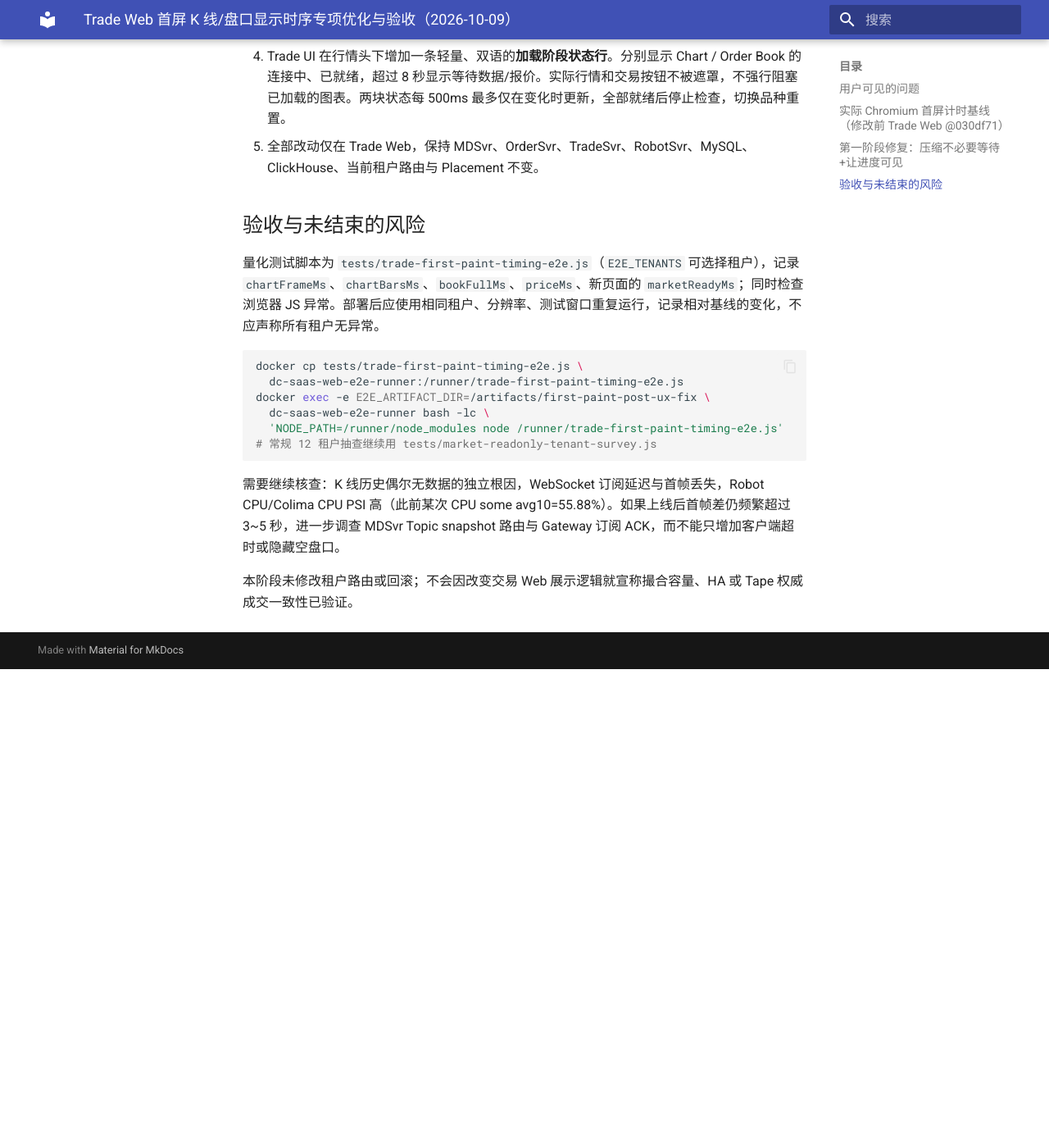
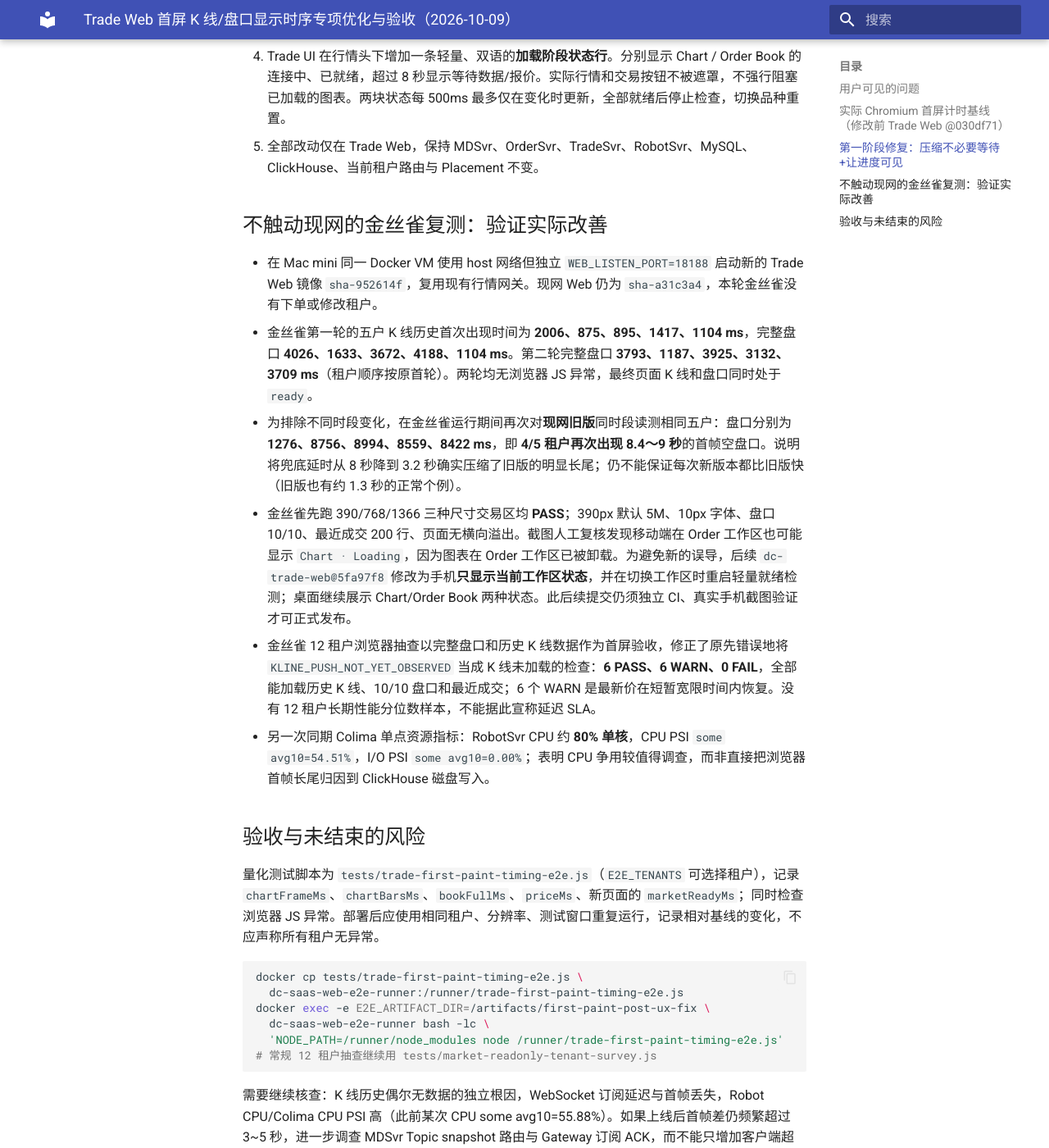
Before and after one commit to bliplink/dc-quant-deploy, an MkDocs documentation site: the page built from docs/TRADE_FIRST_PAINT_TENANT_EXPERIENCE_20261009.zh-CN.md, in a window 1280 px wide and 1400 px high, scrolled down 1243 px. Shown: the whole window at 82% size. Built offline with MkDocs 1.6.1 and Material for MkDocs 9.7.7, drawn with Linux system fonts in a browser that asks for light colours; before the commit the page ends 2059 px from its top, so only the background shows below that.

Commit message:
test(saas): compare first chart and book paint times with canary

```diff
--- a/docs/TRADE_FIRST_PAINT_TENANT_EXPERIENCE_20261009.zh-CN.md
+++ b/docs/TRADE_FIRST_PAINT_TENANT_EXPERIENCE_20261009.zh-CN.md
@@ -28,6 +28,15 @@
 4. Trade UI 在行情头下增加一条轻量、双语的**加载阶段状态行**。分别显示 Chart / Order Book 的连接中、已就绪，超过 8 秒显示等待数据/报价。实际行情和交易按钮不被遮罩，不强行阻塞已加载的图表。两块状态每 500ms 最多仅在变化时更新，全部就绪后停止检查，切换品种重置。
 5. 全部改动仅在 Trade Web，保持 MDSvr、OrderSvr、TradeSvr、RobotSvr、MySQL、ClickHouse、当前租户路由与 Placement 不变。
 
+## 不触动现网的金丝雀复测：验证实际改善
+
+- 在 Mac mini 同一 Docker VM 使用 host 网络但独立 `WEB_LISTEN_PORT=18188` 启动新的 Trade Web 镜像 `sha-952614f`，复用现有行情网关。现网 Web 仍为 `sha-a31c3a4`，本轮金丝雀没有下单或修改租户。
+- 金丝雀第一轮的五户 K 线历史首次出现时间为 **2006、875、895、1417、1104 ms**，完整盘口 **4026、1633、3672、4188、1104 ms**。第二轮完整盘口 **3793、1187、3925、3132、3709 ms**（租户顺序按原首轮）。两轮均无浏览器 JS 异常，最终页面 K 线和盘口同时处于 `ready`。
+- 为排除不同时段变化，在金丝雀运行期间再次对**现网旧版**同时段读测相同五户：盘口分别为 **1276、8756、8994、8559、8422 ms**，即 **4/5 租户再次出现 8.4～9 秒**的首帧空盘口。说明将兜底延时从 8 秒降到 3.2 秒确实压缩了旧版的明显长尾；仍不能保证每次新版本都比旧版快（旧版也有约 1.3 秒的正常个例）。
+- 金丝雀先跑 390/768/1366 三种尺寸交易区均 **PASS**；390px 默认 5M、10px 字体、盘口 10/10、最近成交 200 行、页面无横向溢出。截图人工复核发现移动端在 Order 工作区也可能显示 `Chart · Loading`，因为图表在 Order 工作区已被卸载。为避免新的误导，后续 `dc-trade-web@5fa97f8` 修改为手机**只显示当前工作区状态**，并在切换工作区时重启轻量就绪检测；桌面继续展示 Chart/Order Book 两种状态。此后续提交仍须独立 CI、真实手机截图验证才可正式发布。
+- 金丝雀 12 租户浏览器抽查以完整盘口和历史 K 线数据作为首屏验收，修正了原先错误地将 `KLINE_PUSH_NOT_YET_OBSERVED` 当成 K 线未加载的检查：**6 PASS、6 WARN、0 FAIL**，全部能加载历史 K 线、10/10 盘口和最近成交；6 个 WARN 是最新价在短暂宽限时间内恢复。没有 12 租户长期性能分位数样本，不能据此宣称延迟 SLA。
+- 另一次同期 Colima 单点资源指标：RobotSvr CPU 约 **80% 单核**，CPU PSI `some avg10=54.51%`，I/O PSI `some avg10=0.00%`；表明 CPU 争用较值得调查，而非直接把浏览器首帧长尾归因到 ClickHouse 磁盘写入。
+
 ## 验收与未结束的风险
 
 量化测试脚本为 `tests/trade-first-paint-timing-e2e.js`（`E2E_TENANTS` 可选择租户），记录 `chartFrameMs`、`chartBarsMs`、`bookFullMs`、`priceMs`、新页面的 `marketReadyMs`；同时检查浏览器 JS 异常。部署后应使用相同租户、分辨率、测试窗口重复运行，记录相对基线的变化，不应声称所有租户无异常。
```
Also changed, not shown: 1 other file.
